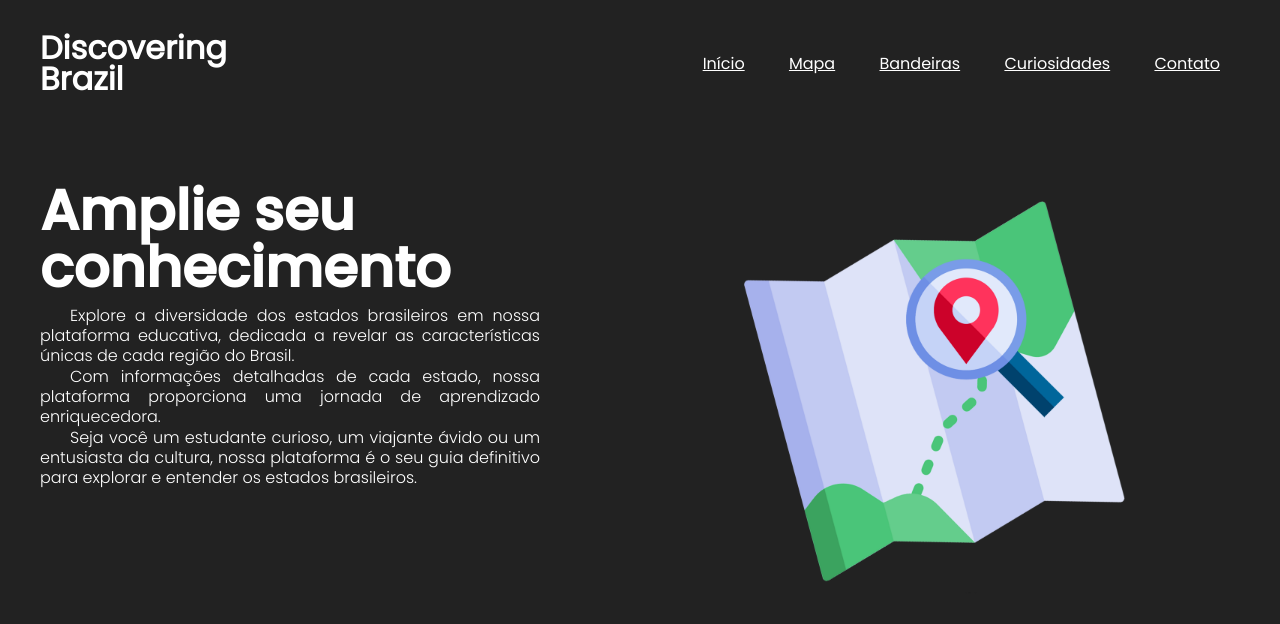
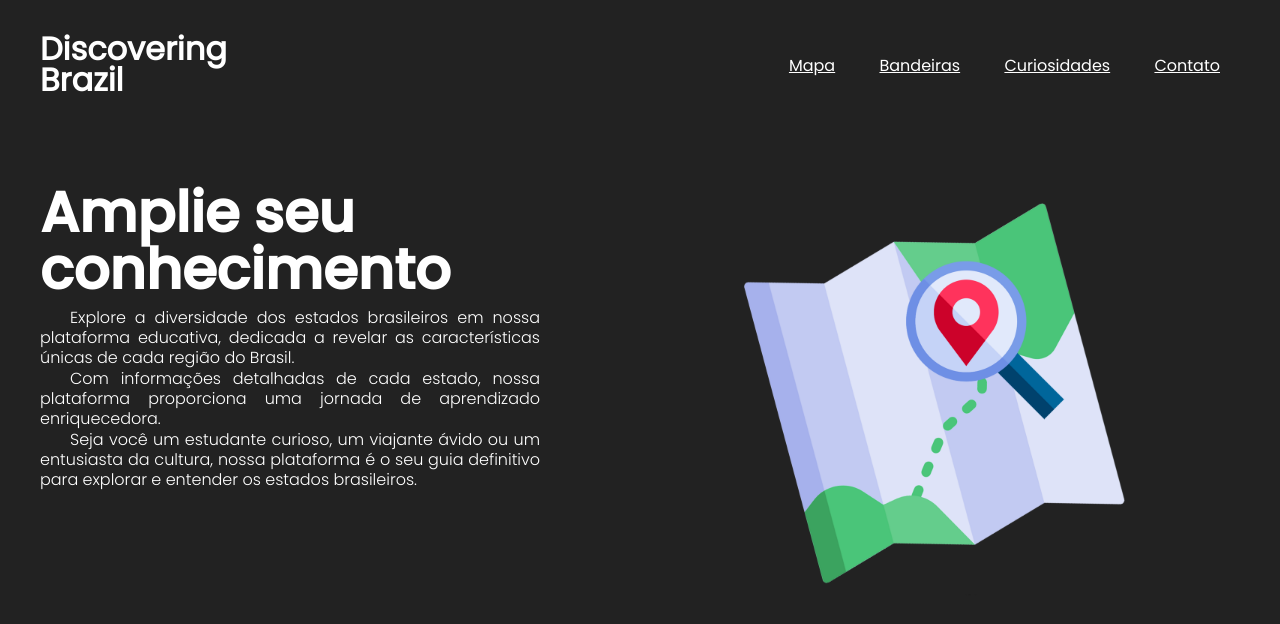
Before and after one commit to ryukendo1522/discoveringBrazil, a plain HTML site: page index.html in a window 1280 px wide. Drawn offline with Linux system fonts and the light colour scheme.

Commit message:
hiding home page link

```diff
--- a/index.html
+++ b/index.html
@@ -30,6 +30,14 @@
       .then(response => response.text())
       .then(data => {
         document.getElementById('header-container').innerHTML = data;
+
+        // Esconde o link para a página inicial quando a página inicial for carregada
+        if (document.body.classList.contains('home')) {
+          const homeLink = document.getElementById('home-link');
+          if (homeLink) {
+            homeLink.style.display = 'none';
+          }
+        }
       })
       .catch(error => console.error('Erro ao carregar o header:', error));
   </script>
```
Lines whose indentation alone changed are shown as unchanged.
